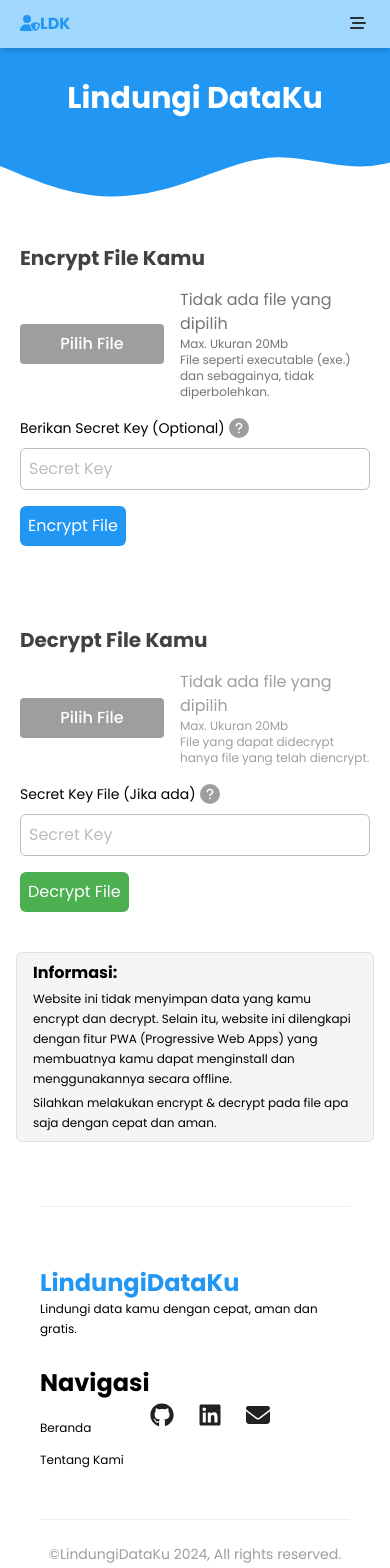
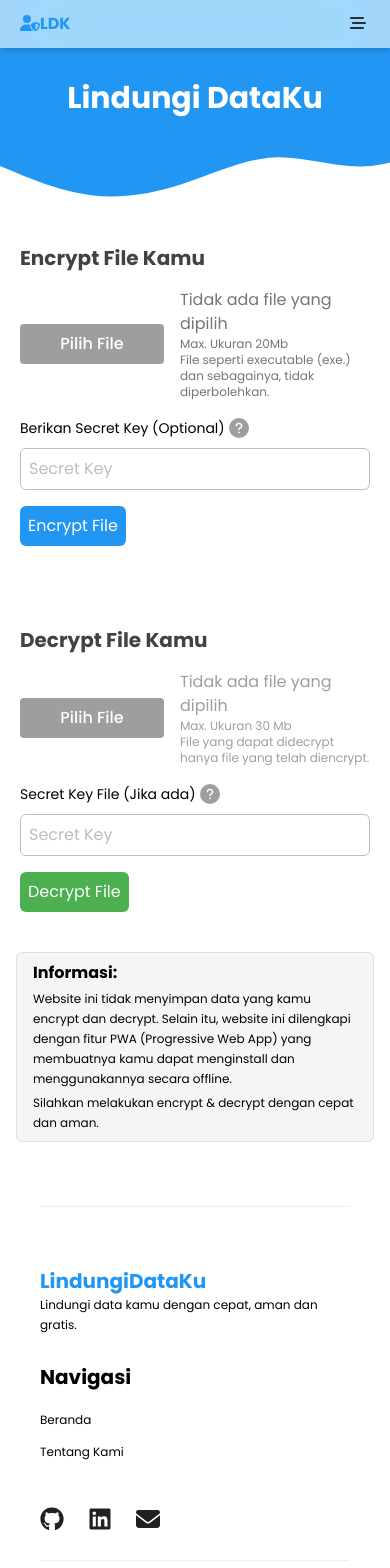
Before and after one commit to dadang-hawari/LindungiDataKu, a React (Vite) app: page / in a window 390 px wide. Shown: the top 1568 px of the page. Built offline with nearby package versions, Linux system fonts and the light colour scheme.

Commit message:
fix bug & update

```diff
--- a/index.html
+++ b/index.html
@@ -13,7 +13,7 @@
       content="Lindungi DataKu - Lindungi file/data, text untuk dirimu"
     />
     <meta name="dicoding:email" content="muhammaddadanghawari@gmail.com" />
-
+    <meta name="theme-color" content="#ffffff" />
     <title>Lindungi DataKu</title>
     <link rel="preconnect" href="https://fonts.googleapis.com" />
     <link rel="preconnect" href="https://fonts.gstatic.com" crossorigin />
--- a/src/components/common/Footer.jsx
+++ b/src/components/common/Footer.jsx
@@ -12,15 +12,19 @@ const Footer = () => {
         <div className="flex w-full flex-col justify-start sm:justify-between gap-5 sm:flex-row flex-wrap  max-w-5xl">
           <div className="w-full xl:w-fit font-bold my-auto">
             <div>
-              <span className="text-blue-500 text-2xl">LindungiDataKu</span>
+              <span className="text-blue-500 text-xl sm:text-2xl">
+                LindungiDataKu
+              </span>
             </div>
             <p className="font-normal text-xs leading-5 mb-2">
               Lindungi data kamu dengan cepat, aman dan gratis.
             </p>
           </div>
-          <div className="flex flex-wrap  sm:gap-14">
-            <div className="mb-4 md:mb-0">
-              <h3 className="text-2xl font-bold text-black mb-4">Navigasi</h3>
+          <div className="flex flex-col sm:flex-row sm:gap-14">
+            <div className="md:mb-0">
+              <h3 className="text-xl sm:text-2xl font-bold text-black mb-4">
+                Navigasi
+              </h3>
               <p className="my-2">
                 <Link to="/" className="my-2 text-xs">
                   Beranda
--- a/src/components/common/Information.jsx
+++ b/src/components/common/Information.jsx
@@ -7,13 +7,12 @@ export default function Information() {
         <h2 className="font-bold ">Informasi:</h2>
         <p className="text-xs leading-5 mt-1">
           Website ini tidak menyimpan data yang kamu encrypt dan decrypt. Selain
-          itu, website ini dilengkapi dengan fitur PWA (Progressive Web Apps)
+          itu, website ini dilengkapi dengan fitur PWA (Progressive Web App)
           yang membuatnya kamu dapat menginstall dan menggunakannya secara
           offline.
         </p>
         <p className="text-xs leading-5 mt-1">
-          Silahkan melakukan encrypt & decrypt pada file apa saja dengan cepat
-          dan aman.
+          Silahkan melakukan encrypt & decrypt dengan cepat dan aman.
         </p>
       </div>
     </section>
--- a/src/components/decrypt/FileDecrypt.jsx
+++ b/src/components/decrypt/FileDecrypt.jsx
@@ -10,15 +10,25 @@ function FileDecrypt() {
   const [password, setPassword] = useState('');
 
   const handleFileChange = (e) => {
-    if (e.target.files[0] === null) return;
     const selectedFile = e.target.files[0];
-    setFile(selectedFile);
+    if (selectedFile != decryptedFile) setDecryptedFile(null);
+    if (selectedFile && selectedFile.size > 20 * 1024 * 1024) {
+      return toast('File terlalu besar, ukuran maksimal adalah 30Mb.', {
+        className: 'toast-error',
+        toastId: 'toastError',
+      });
+    }
+    if (!selectedFile) {
+      setDecryptedFile(null);
+      setFile(null);
+      return;
+    }
+
     const reader = new FileReader();
     reader.onload = (e) => {
       setEncryptedFileContent(e.target.result);
     };
     reader.readAsText(selectedFile);
-    setDecryptedFile(null);
   };
 
   const handlePasswordChange = (e) => {
@@ -39,19 +49,31 @@ function FileDecrypt() {
       ).toString(CryptoJS.enc.Utf8);
 
       if (!decrypted) {
-        return toast('File belum terencrypt atau secret key salah.', {
+        return toast('File belum terencrypt', {
           toastId: 'toastError',
           className: 'toast-error',
         });
       }
 
       setDecryptedFile(decrypted);
+      await decrypted;
+      toast('File berhasil didecrypt', {
+        className: 'toast-success',
+        toastId: 'toastSuccess',
+      });
     } catch (e) {
-      if (e == 'Error: Malformed UTF-8 data')
-        toast('File yang dipilih tidak valid.', {
+      console.log('e', e);
+      if (e == 'Error: Malformed UTF-8 data') {
+        toast('Secret Key salah atau File yang dipilih tidak valid .', {
           className: 'toast-error',
           toastId: 'toastError',
         });
+      } else {
+        toast('Terjadi kesalahan saat mendekripsi file.', {
+          className: 'toast-error',
+          toastId: 'toastError',
+        });
+      }
       setDecryptedFile(null);
     }
   };
@@ -62,7 +84,7 @@ function FileDecrypt() {
       <div className="flex items-center space-x-4 my-4">
         <label
           htmlFor="fileInputDecrypt"
-          className="cursor-pointer bg-gray-500 hover:bg-gray-500 transition-colors text-white font-medium py-2 max-w-36 w-full text-center rounded"
+          className="cursor-pointer bg-gray-500 hover:bg-gray-600 transition-colors text-white font-medium py-2 max-w-36 w-full text-center rounded"
         >
           Pilih File
         </label>
@@ -73,8 +95,12 @@ function FileDecrypt() {
           onChange={handleFileChange}
         />
         <span id="fileName" className="text-gray-500">
-          {file?.name ? file?.name : 'Tidak ada file yang dipilih'}
-          <span className="block text-xs">Max. Ukuran 20Mb</span>
+          {file?.name
+            ? file?.name?.length > 20
+              ? file?.name?.slice(0, 20) + '...'
+              : file?.name
+            : 'Tidak ada file yang dipilih'}
+          <span className="block text-xs">Max. Ukuran 30 Mb </span>
           <span className="block text-xs">
             File yang dapat didecrypt hanya file yang telah diencrypt.
           </span>
@@ -83,7 +109,11 @@ function FileDecrypt() {
       <div className="relative max-w-[360px] w-full">
         <label className="relative text-sm">
           Secret Key File (Jika ada)
-          <QuestionMarkDec />
+          <QuestionMarkDec
+            text={
+              ' Jika file memiliki secret key, silahkan masukkan secret key pada inputan berikut'
+            }
+          />
         </label>
         <input
           type="password"
@@ -101,13 +131,22 @@ function FileDecrypt() {
       </button>
       {decryptedFile && (
         <div>
-          <h3 className="mt-2">Decrypted File:</h3>
+          <h3 className="mt-2">File Decrypt:</h3>
           <a
             href={decryptedFile}
-            download={`decrypt`}
+            download={`decrypt-${
+              file?.name?.includes('encrypt-')
+                ? file?.name?.slice(8).split('.')[0]
+                : file?.name?.split('.')[0]
+            }`}
             className="text-green-500 border border-green-500 rounded-md p-2 max-w-80 w-full text-center mt-2 block"
           >
-            Download {`decrypt-${file?.name?.split('.')[0]}.txt`}
+            Download{' '}
+            {`decrypt-${
+              file?.name?.includes('encrypt-')
+                ? file?.name?.slice(8).split('.')[0]
+                : file?.name?.split('.')[0]
+            }`}
           </a>
         </div>
       )}
--- a/src/components/decrypt/QuestionMarkDec.jsx
+++ b/src/components/decrypt/QuestionMarkDec.jsx
@@ -2,7 +2,7 @@ import { faQuestion } from '@fortawesome/free-solid-svg-icons';
 import { FontAwesomeIcon } from '@fortawesome/react-fontawesome';
 import React, { useState } from 'react';
 
-export default function QuestionMarkDec() {
+export default function QuestionMarkDec({ text }) {
   const [isHovered, setIsHovered] = useState(false);
 
   return (
--- a/src/components/encrypt/FileEncrypt.jsx
+++ b/src/components/encrypt/FileEncrypt.jsx
@@ -12,7 +12,7 @@ function FileEncrypt() {
   const handleFileChange = (e) => {
     const selectedFile = e.target.files[0];
     if (selectedFile && selectedFile.size > 20 * 1024 * 1024) {
-      return toast('File terlalu besar, ukuran maksimal adalah 20MB.', {
+      return toast('File terlalu besar, ukuran maksimal adalah 20Mb.', {
         className: 'toast-error',
         toastId: 'toastError',
       });
@@ -47,14 +47,13 @@ function FileEncrypt() {
   };
 
   const handleEncrypt = async () => {
+    const reader = new FileReader();
     if (file === null) {
       return toast('Mohon memilih file terlebih dahulu', {
         className: 'toast-error',
         toastId: 'toastError',
       });
     }
-
-    const reader = new FileReader();
     reader.onload = (e) => {
       const encrypted = CryptoJS.AES.encrypt(
         e.target.result,
@@ -131,7 +130,7 @@ function FileEncrypt() {
         </button>
         {encryptedFile && (
           <div>
-            <h3 className="mt-2">File encrypt:</h3>
+            <h3 className="mt-2">File Encrypt:</h3>
             <a
               href={encryptedFileUrl}
               download={`encrypt-${file?.name?.split('.')[0]}.txt`}
```
